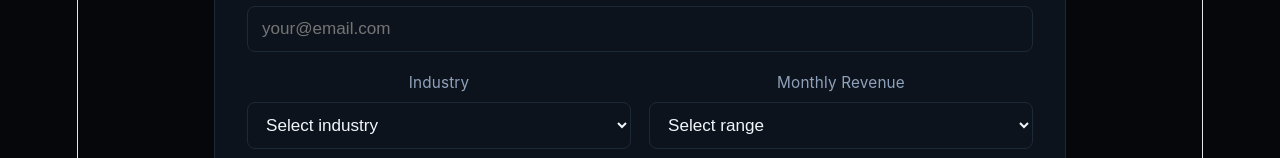
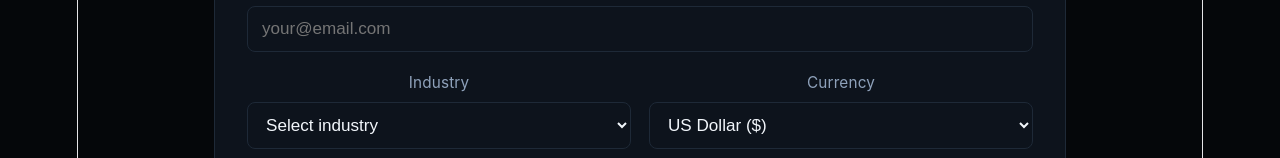
Before and after one commit to netixrecovery66/breach-forecast, a React (Vite) app: page / in a window 1280 px wide. Shown: the part 794-952 px from the top of the page. Built offline with nearby package versions, Linux system fonts and the light colour scheme.

Commit message:
Add currency selector for different countries

```diff
--- a/src/components/RiskBrief.jsx
+++ b/src/components/RiskBrief.jsx
@@ -1,4 +1,5 @@
 import { generateReportText } from "../lib/riskEngine";
+import { bracketLabel, formatMoney } from "../lib/currency";
 
 const SEVERITY_CLASS = {
   High: "severity-high",
@@ -6,11 +7,10 @@ const SEVERITY_CLASS = {
   Low: "severity-low",
 };
 
-function formatCurrency(amount) {
-  return `R${amount.toLocaleString("en-ZA")}`;
-}
+export default function RiskBrief({ formData, brief, onRunAnother }) {
+  const currency = formData.currency || "USD";
+  const formatCurrency = (amount) => formatMoney(amount, currency);
 
-export default function RiskBrief({ formData, brief, onRunAnother }) {
   const scannedAt = new Date().toLocaleString("en-ZA", {
     dateStyle: "short",
     timeStyle: "short",
@@ -34,15 +34,8 @@ export default function RiskBrief({ formData, brief, onRunAnother }) {
       <p className="brief-eyebrow">EXECUTIVE RISK BRIEF · NETIX — BREACH FORECAST</p>
       <h1>{formData.companyName} — Risk Brief</h1>
       <p className="brief-meta">
-        Scanned {scannedAt}, {formData.industry} · {
-          {
-            "under-10k": "Under $10,000/month",
-            "10k-50k": "$10,000 - $50,000/month",
-            "50k-200k": "$50,000 - $200,000/month",
-            "200k-1m": "$200,000 - $1,000,000/month",
-            "over-1m": "Over $1,000,000/month",
-          }[formData.revenueRange]
-        } · {formData.siteUrl}
+        Scanned {scannedAt}, {formData.industry} ·{" "}
+        {bracketLabel(formData.revenueRange, currency)} · {formData.siteUrl}
       </p>
 
       <div className="brief-summary">
@@ -90,8 +83,14 @@ export default function RiskBrief({ formData, brief, onRunAnother }) {
         <button className="download-btn" onClick={handleDownload}>
           ↓ Download Report
         </button>
-
-         <a className="fixit-btn" href="https://netixrecovery-fixitguide.netlify.app/" target="_blank" rel="noopener noreferrer">→ Get my Fix-It Plan — $147</a>
+        <a
+          className="fixit-btn"
+          href="https://netixrecovery-fixitguide.netlify.app/"
+          target="_blank"
+          rel="noopener noreferrer"
+        >
+          → Get my Fix-It Plan — $147
+        </a>
         <button className="rerun-link" onClick={onRunAnother}>
           Run another scan
         </button>
--- a/src/components/ScanForm.jsx
+++ b/src/components/ScanForm.jsx
@@ -1,12 +1,10 @@
 import { useState } from "react";
-
-const REVENUE_OPTIONS = [
-  { value: "under-10k", label: "Under $10,000/month" },
-  { value: "10k-50k", label: "$10,000 - $50,000/month" },
-  { value: "50k-200k", label: "$50,000 - $200,000/month" },
-  { value: "200k-1m", label: "$200,000 - $1,000,000/month" },
-  { value: "over-1m", label: "Over $1,000,000/month" },
-];
+import {
+  CURRENCY_OPTIONS,
+  REVENUE_VALUES,
+  bracketLabel,
+  detectCurrency,
+} from "../lib/currency";
 
 const INDUSTRY_OPTIONS = [
   "eCommerce / Online Retail",
@@ -38,6 +36,7 @@ export default function ScanForm({ onSubmit }) {
     siteUrl: "",
     email: "",
     industry: "",
+    currency: detectCurrency(),
     revenueRange: "",
   });
   const [errors, setErrors] = useState({});
@@ -133,21 +132,36 @@ export default function ScanForm({ onSubmit }) {
           </div>
 
           <div className="form-field">
-            <label htmlFor="revenueRange">Monthly Revenue</label>
+            <label htmlFor="currency">Currency</label>
             <select
-              id="revenueRange"
-              value={formData.revenueRange}
-              onChange={(e) => handleChange("revenueRange", e.target.value)}
+              id="currency"
+              value={formData.currency}
+              onChange={(e) => handleChange("currency", e.target.value)}
             >
-              <option value="">Select range</option>
-              {REVENUE_OPTIONS.map((opt) => (
-                <option key={opt.value} value={opt.value}>
+              {CURRENCY_OPTIONS.map((opt) => (
+                <option key={opt.code} value={opt.code}>
                   {opt.label}
                 </option>
               ))}
             </select>
-            {errors.revenueRange && <span className="field-error">{errors.revenueRange}</span>}
           </div>
+        </div>
+
+        <div className="form-field">
+          <label htmlFor="revenueRange">Monthly Revenue</label>
+          <select
+            id="revenueRange"
+            value={formData.revenueRange}
+            onChange={(e) => handleChange("revenueRange", e.target.value)}
+          >
+            <option value="">Select range</option>
+            {REVENUE_VALUES.map((value) => (
+              <option key={value} value={value}>
+                {bracketLabel(value, formData.currency)}
+              </option>
+            ))}
+          </select>
+          {errors.revenueRange && <span className="field-error">{errors.revenueRange}</span>}
         </div>
 
         <button type="submit" className="scan-submit">
--- /dev/null
+++ b/src/lib/currency.js
@@ -0,0 +1,79 @@
+// Rates are approximate USD conversions. Review them every few months.
+const CURRENCIES = {
+  USD: { label: "US Dollar ($)", rate: 1, locale: "en-US" },
+  ZAR: { label: "South African Rand (R)", rate: 18, locale: "en-ZA" },
+  EUR: { label: "Euro (€)", rate: 0.92, locale: "en-IE" },
+  GBP: { label: "British Pound (£)", rate: 0.78, locale: "en-GB" },
+  AUD: { label: "Australian Dollar (A$)", rate: 1.52, locale: "en-AU" },
+  CAD: { label: "Canadian Dollar (C$)", rate: 1.37, locale: "en-CA" },
+  NZD: { label: "New Zealand Dollar (NZ$)", rate: 1.65, locale: "en-NZ" },
+  INR: { label: "Indian Rupee (₹)", rate: 84, locale: "en-IN" },
+  NGN: { label: "Nigerian Naira (₦)", rate: 1500, locale: "en-NG" },
+  KES: { label: "Kenyan Shilling (KSh)", rate: 129, locale: "en-KE" },
+  AED: { label: "UAE Dirham (AED)", rate: 3.67, locale: "en-AE" },
+  SGD: { label: "Singapore Dollar (S$)", rate: 1.3, locale: "en-SG" },
+  BRL: { label: "Brazilian Real (R$)", rate: 5.5, locale: "pt-BR" },
+  MXN: { label: "Mexican Peso (MX$)", rate: 19, locale: "es-MX" },
+  JPY: { label: "Japanese Yen (¥)", rate: 150, locale: "ja-JP" },
+};
+
+const REGION_TO_CURRENCY = {
+  ZA: "ZAR", GB: "GBP", AU: "AUD", CA: "CAD", NZ: "NZD", IN: "INR",
+  NG: "NGN", KE: "KES", AE: "AED", SG: "SGD", BR: "BRL", MX: "MXN", JP: "JPY",
+  DE: "EUR", FR: "EUR", ES: "EUR", IT: "EUR", NL: "EUR", IE: "EUR",
+  PT: "EUR", BE: "EUR", AT: "EUR", FI: "EUR", GR: "EUR",
+};
+
+const BRACKETS = {
+  "under-10k": [null, 10000],
+  "10k-50k": [10000, 50000],
+  "50k-200k": [50000, 200000],
+  "200k-1m": [200000, 1000000],
+  "over-1m": [1000000, null],
+};
+
+export const CURRENCY_OPTIONS = Object.entries(CURRENCIES).map(([code, c]) => ({
+  code,
+  label: c.label,
+}));
+
+export const REVENUE_VALUES = Object.keys(BRACKETS);
+
+export function detectCurrency() {
+  try {
+    const region = (navigator.language || "").split("-")[1];
+    return REGION_TO_CURRENCY[(region || "").toUpperCase()] || "USD";
+  } catch {
+    return "USD";
+  }
+}
+
+function formatLocal(amount, code) {
+  const c = CURRENCIES[code] || CURRENCIES.USD;
+  const currency = CURRENCIES[code] ? code : "USD";
+  return new Intl.NumberFormat(c.locale, {
+    style: "currency",
+    currency,
+    maximumFractionDigits: 0,
+  }).format(amount);
+}
+
+// Engine amounts are in USD. Convert and format for display.
+export function formatMoney(usdAmount, code) {
+  const c = CURRENCIES[code] || CURRENCIES.USD;
+  return formatLocal(usdAmount * c.rate, code);
+}
+
+function roundNice(n) {
+  const p = Math.pow(10, Math.floor(Math.log10(n)) - 1);
+  return Math.round(n / p) * p;
+}
+
+export function bracketLabel(value, code) {
+  const c = CURRENCIES[code] || CURRENCIES.USD;
+  const [lo, hi] = BRACKETS[value];
+  const f = (usd) => formatLocal(roundNice(usd * c.rate), code);
+  if (lo === null) return `Under ${f(hi)}/month`;
+  if (hi === null) return `Over ${f(lo)}/month`;
+  return `${f(lo)} - ${f(hi)}/month`;
+}
```
Also changed, not shown: src/lib/riskEngine.js.
